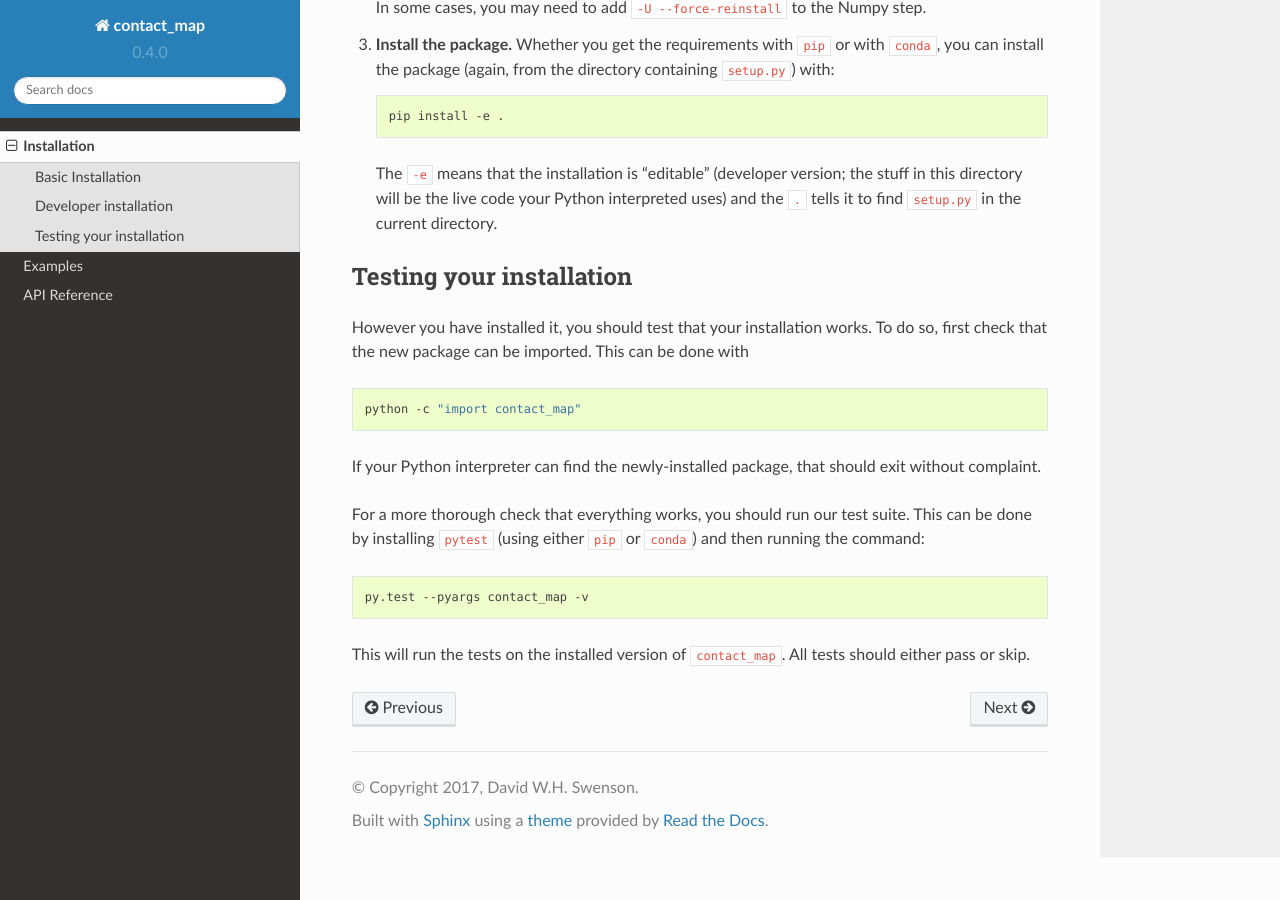
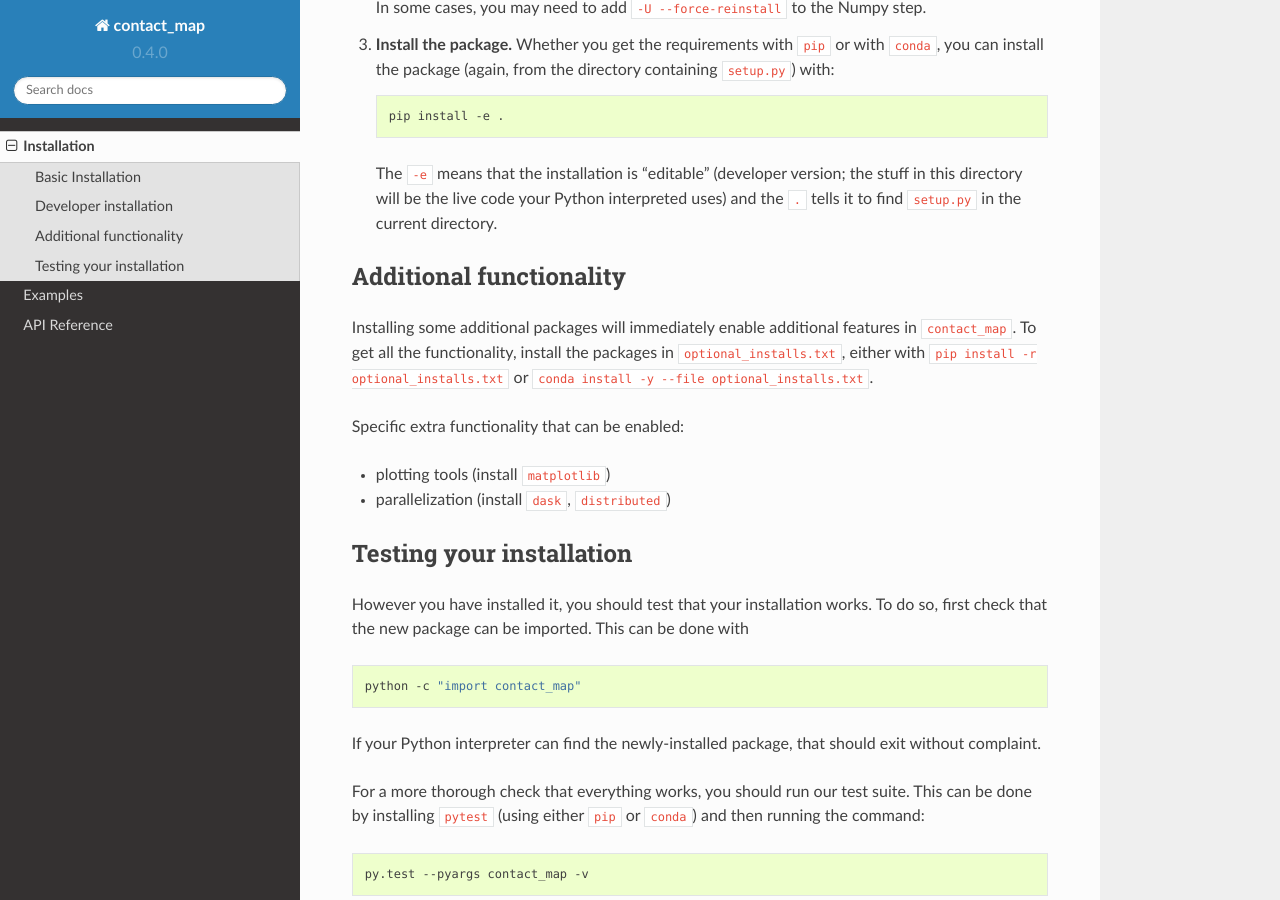
Before and after one commit to dwhswenson/contact_map, a Sphinx documentation site: the page built from docs/installing.rst, in a window 1280 px wide and 900 px high, scrolled down 1537 px. Built offline with Sphinx 7.4.7 and the Read the Docs theme 2.0.0, drawn with Linux system fonts in a browser that asks for light colours.

Commit message:
updates to docs

```diff
--- a/docs/examples/index.rst
+++ b/docs/examples/index.rst
@@ -1,8 +1,10 @@
 Examples
 ========
 
-So far, we only have one major example. We will add others here as they
-are written.
+We have several examples to illustrate various features of the code. These
+notebooks have been rendered here in for the web, but the originals are
+found in the ``examples/`` directory of the package, and you can run them
+yourself!
 
 .. toctree::
     :maxdepth: 1
--- a/docs/installing.rst
+++ b/docs/installing.rst
@@ -97,6 +97,19 @@ This is a three-step process:
    interpreted uses) and the ``.`` tells it to find ``setup.py`` in the
    current directory.
 
+Additional functionality
+========================
+
+Installing some additional packages will immediately enable additional
+features in ``contact_map``. To get all the functionality, install the
+packages in ``optional_installs.txt``, either with ``pip install -r
+optional_installs.txt`` or ``conda install -y --file
+optional_installs.txt``.
+
+Specific extra functionality that can be enabled:
+
+* plotting tools (install ``matplotlib``)
+* parallelization (install ``dask``, ``distributed``)
 
 Testing your installation
 =========================
```
